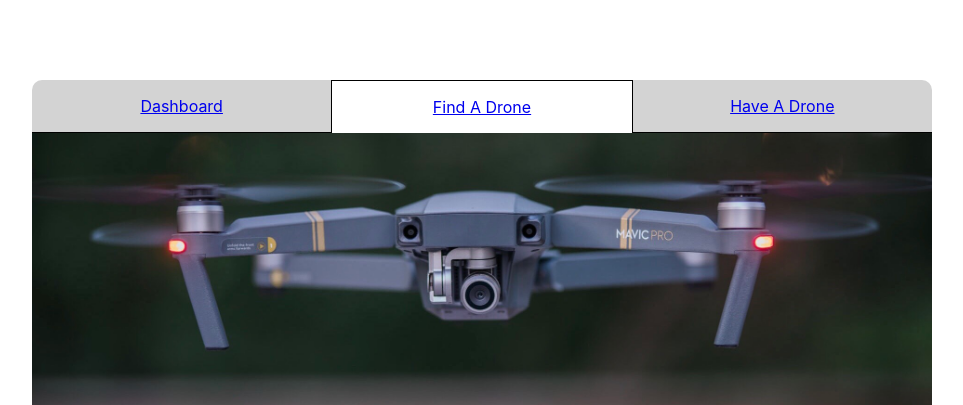
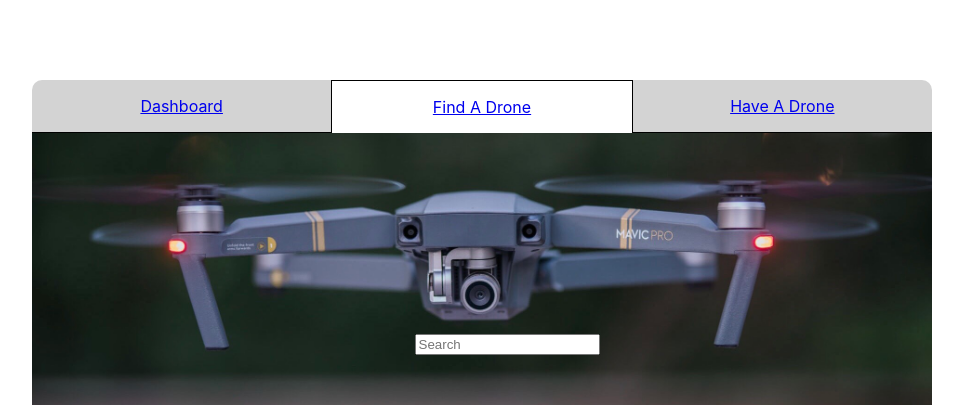
Before and after one commit to smv5047/Drone-On-FE, a React (Create React App) app: page /find-drone in a window 1280 px wide. Shown: the top 405 px of the page, without its empty margins (158-1121 px from the left). Built offline with nearby package versions, Linux system fonts and the light colour scheme; no server answers; the HTML template or start-up script is replaced by a standard one.

Commit message:
added search box to renter view

```diff
--- a/src/components/RentSearch.js
+++ b/src/components/RentSearch.js
@@ -1,5 +1,12 @@
 import React from 'react'
 
 export default function RentSearch() {
-    return (<div></div>)
+    return (<div>
+        <input
+          type="text"
+          name="Search"
+          placeholder="Search"
+
+        />
+    </div>)
 }
--- a/src/pages/RenterView.js
+++ b/src/pages/RenterView.js
@@ -17,6 +17,13 @@ const Headerimage = styled.div`
   background-size: 100%;
 `
 
+const Search = styled.div`
+
+  padding-top: 200px;
+  padding-left: 42.5%;
+  z-index: 2;
+`
+
 function RenterView() {
   //set to state the drones that will be displayed through our RenterSpinner
   const [drones, updateDrones] = useState([]);
@@ -34,7 +41,9 @@ function RenterView() {
     <>
       <div className="search-header">
         <Headerimage>
-          <RentSearch />
+          <Search>
+            <RentSearch />
+          </Search>
         </Headerimage>
       </div>
 
```
